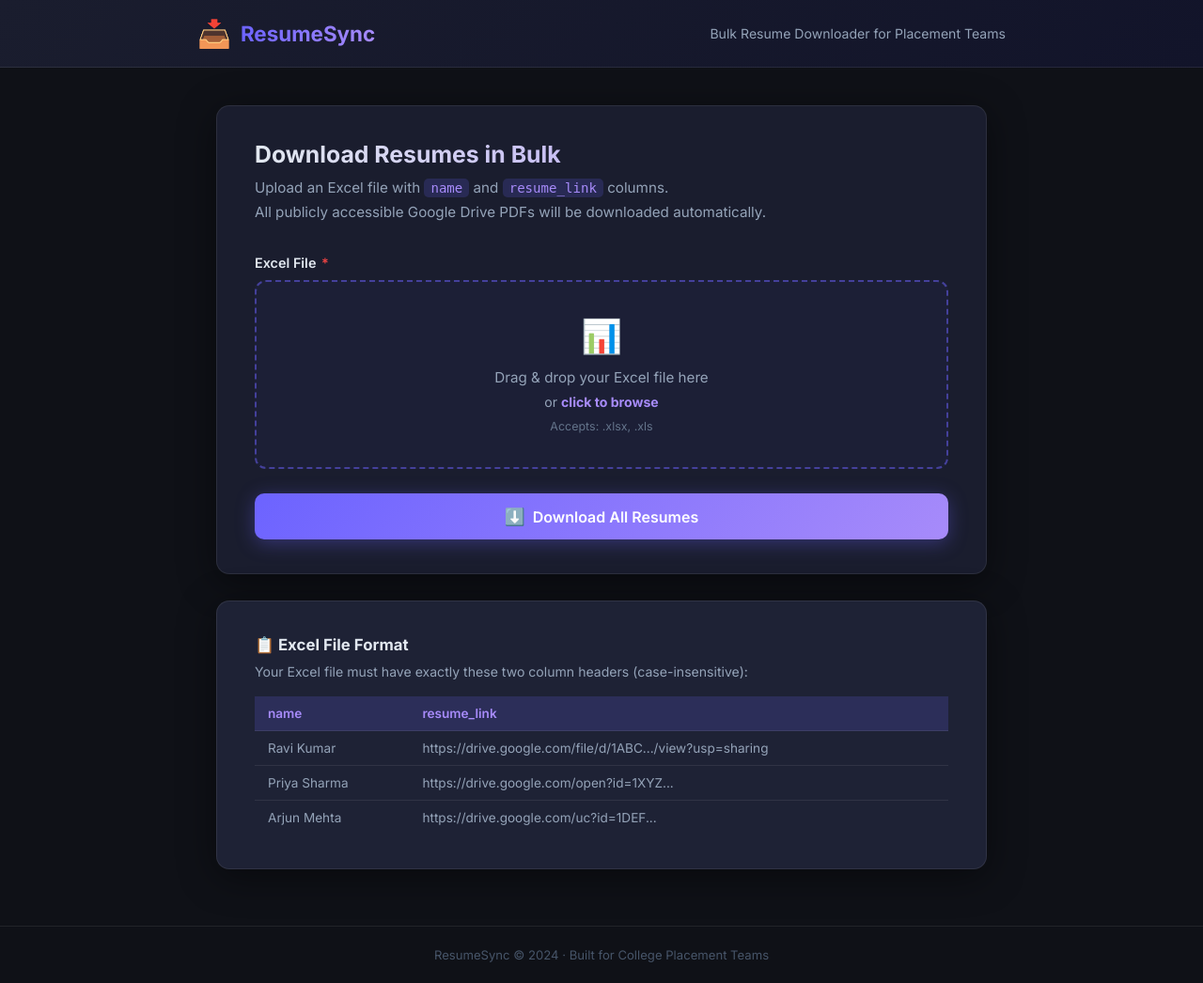
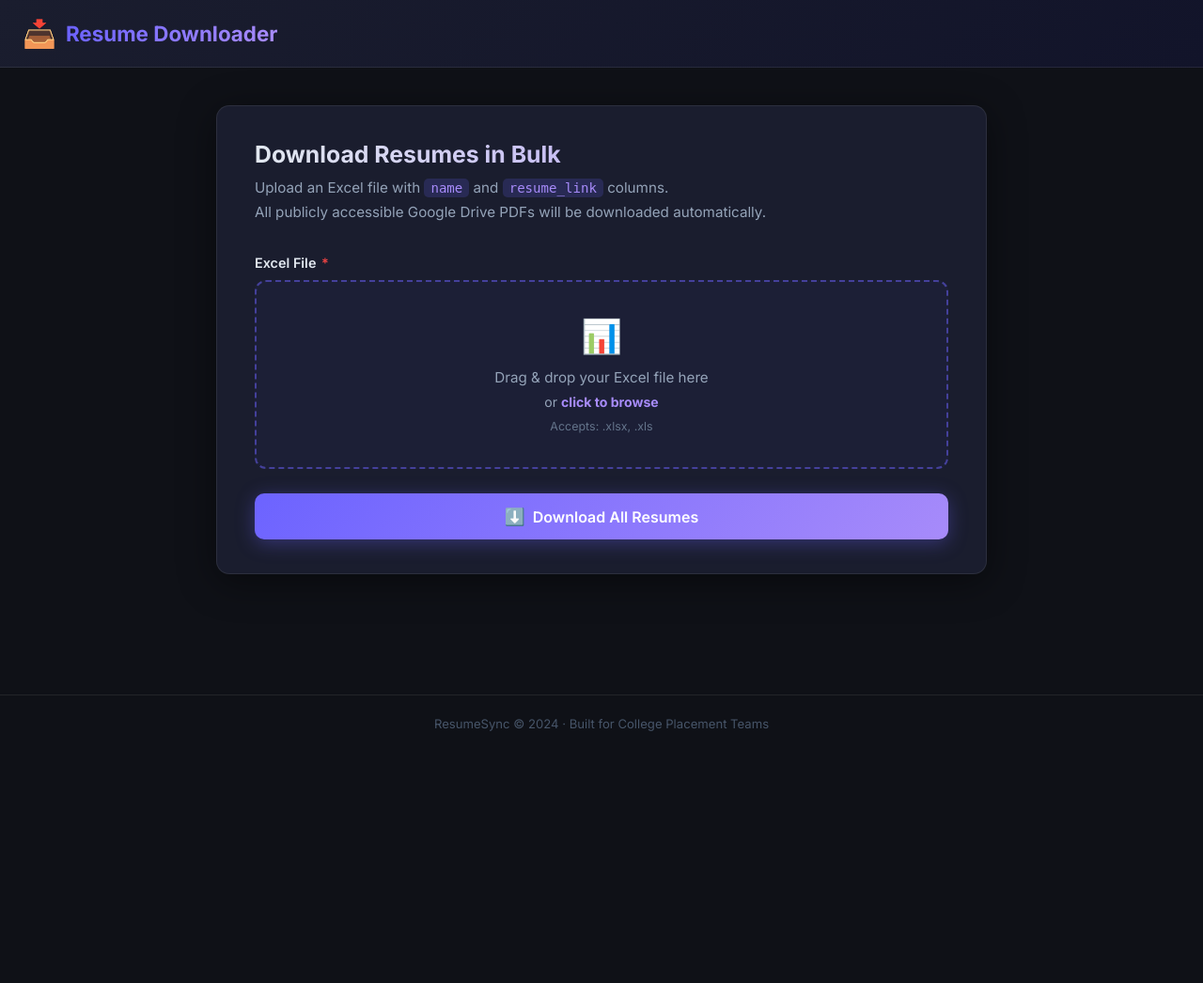
Before and after one commit to maniteja2230/resume-downloader, a Flask app: page / in a window 1280 px wide. Shown: the whole page at 94% size. After the commit the page ends 778 px from the top, so only its background shows below. Run offline with Flask 3, Linux system fonts and the light colour scheme.

Commit message:
fix: restore user's clean HTML layout with only 3 bug fixes

```diff
--- a/templates/index.html
+++ b/templates/index.html
@@ -4,7 +4,7 @@
   <meta charset="UTF-8" />
   <meta name="viewport" content="width=device-width, initial-scale=1.0" />
   <title>Bulk Resume Downloader – Placement Team Tool</title>
-  <meta name="description" content="Upload an Excel file with student names and Google Drive resume links. Download all publicly accessible PDFs in one click." />
+  <meta name="description" content="Upload an Excel file with Google Drive resume links. Download all publicly accessible PDFs." />
   <link rel="preconnect" href="https://fonts.googleapis.com" />
   <link href="https://fonts.googleapis.com/css2?family=Inter:wght@400;500;600;700&display=swap" rel="stylesheet" />
   <link rel="stylesheet" href="/static/style.css" />
@@ -12,13 +12,10 @@
 <body>
   <!-- ── Header ─────────────────────────────────────────── -->
   <header class="header">
-    <div class="header-inner">
       <div class="logo">
         <span class="logo-icon">📥</span>
-        <span class="logo-text">ResumeSync</span>
+        <span class="logo-text">Resume Downloader</span>
       </div>
-      <p class="header-tagline">Bulk Resume Downloader for Placement Teams</p>
-    </div>
   </header>
 
   <!-- ── Main Content ───────────────────────────────────── -->
@@ -41,7 +38,7 @@
             <input type="file" id="excel_file" name="excel_file" accept=".xlsx,.xls" class="file-input" />
             <div class="drop-content" id="dropContent">
               <span class="drop-icon">📊</span>
-              <p class="drop-text">Drag & drop your Excel file here<br /><span class="drop-hint">or <strong>click to browse</strong></span></p>
+              <p class="drop-text">Drag &amp; drop your Excel file here<br /><span class="drop-hint">or <strong>click to browse</strong></span></p>
               <p class="drop-formats">Accepts: .xlsx, .xls</p>
             </div>
             <div class="file-chosen" id="fileChosen" style="display:none;">
@@ -101,32 +98,7 @@
       </button>
     </section>
 
-    <!-- Excel Format Guide -->
-    <section class="card info-card">
-      <h2 class="info-title">📋 Excel File Format</h2>
-      <p class="info-desc">Your Excel file must have exactly these two column headers (case-insensitive):</p>
-      <div class="table-wrap">
-        <table class="sample-table">
-          <thead>
-            <tr><th>name</th><th>resume_link</th></tr>
-          </thead>
-          <tbody>
-            <tr>
-              <td>Ravi Kumar</td>
-              <td>https://drive.google.com/file/d/1ABC.../view?usp=sharing</td>
-            </tr>
-            <tr>
-              <td>Priya Sharma</td>
-              <td>https://drive.google.com/open?id=1XYZ...</td>
-            </tr>
-            <tr>
-              <td>Arjun Mehta</td>
-              <td>https://drive.google.com/uc?id=1DEF...</td>
-            </tr>
-          </tbody>
-        </table>
-      </div>
-    </section>
+
 
   </main>
 
```
